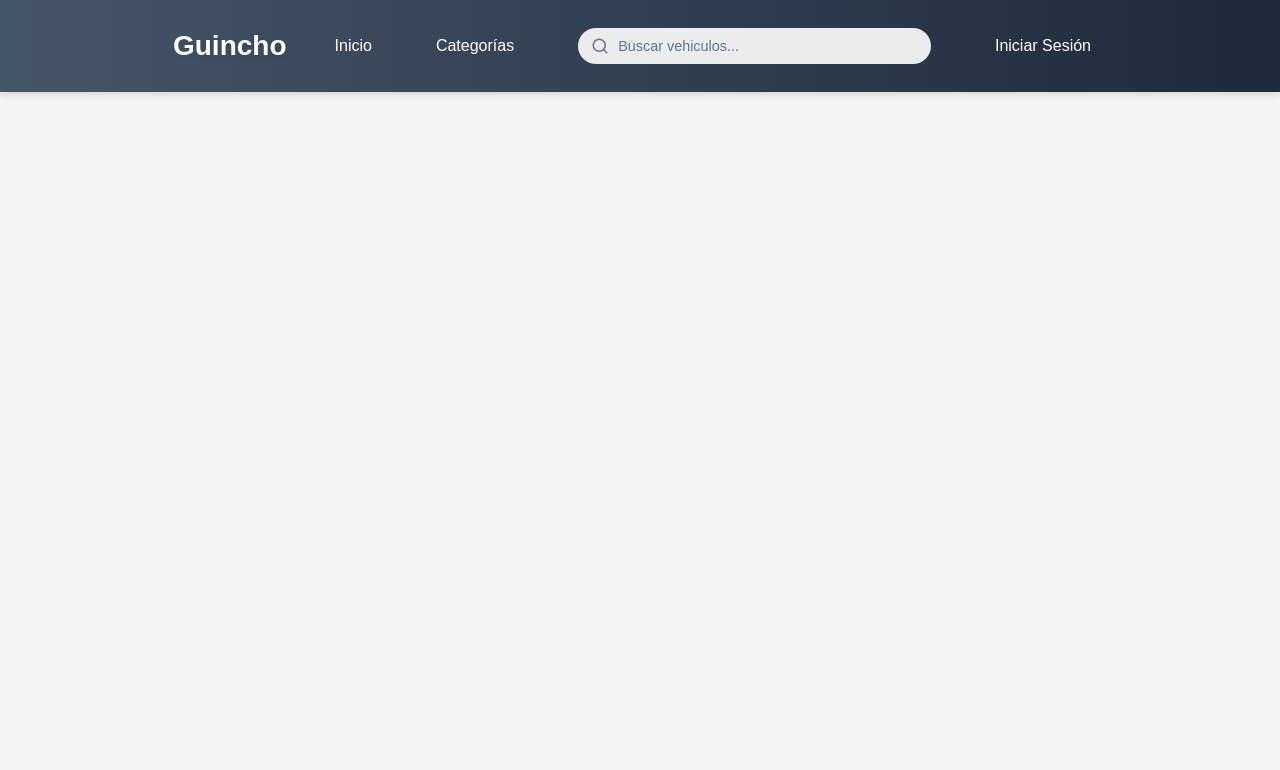
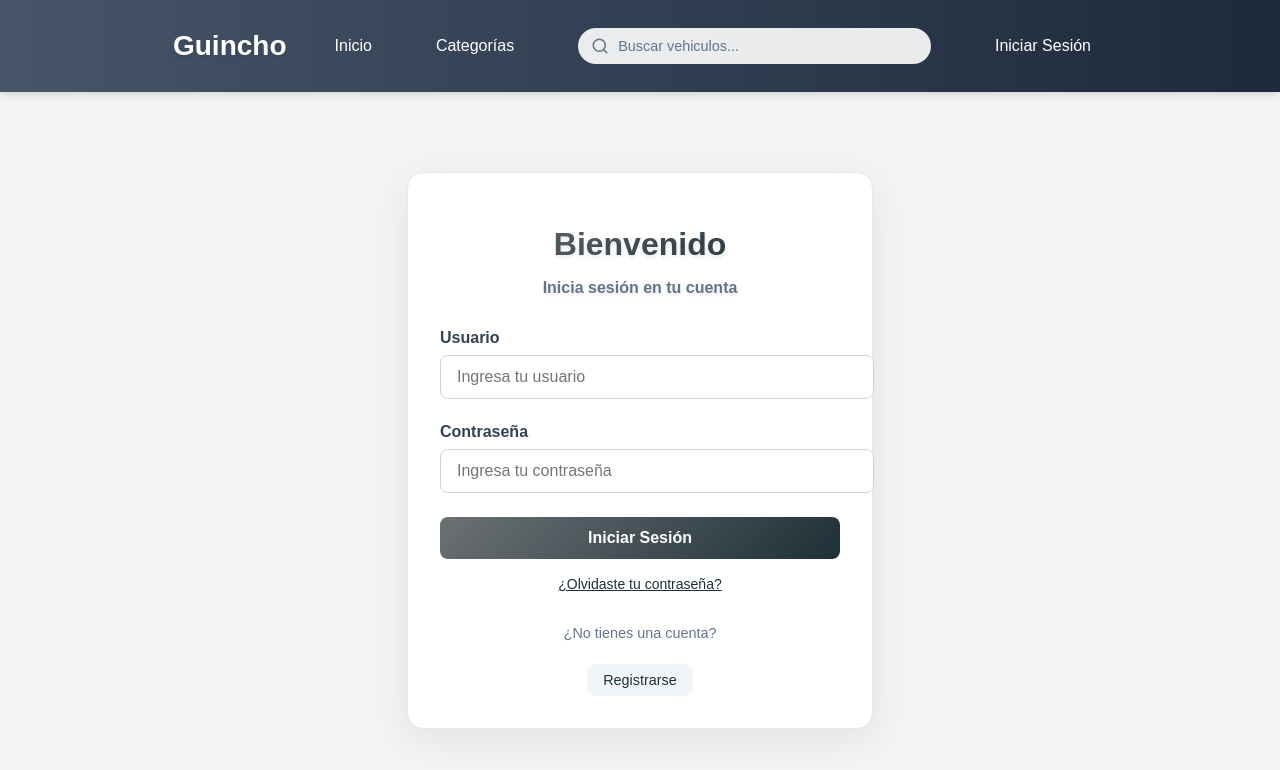
Before and after one commit to tobiasderene/guincho, a React (Create React App) app: page /iniciarsesion in a window 1280 px wide. Shown: the top 770 px of the page. Built offline with nearby package versions, Linux system fonts and the light colour scheme.

Commit message:
primer commit

```diff
--- a/src/App.jsx
+++ b/src/App.jsx
@@ -2,6 +2,7 @@ import { BrowserRouter, Routes, Route } from "react-router-dom";
 import Header from "./components/Header";
 import Home from "./pages/Home.jsx";
 import Category from "./pages/Category.jsx";
+import Login from "./pages/Login.jsx";
 import './styles/styles.css';
 
 function App() {
@@ -11,6 +12,7 @@ function App() {
       <Routes>
         <Route path="/inicio" element={<Home />} />
         <Route path="/categorias" element={<Category />} />
+        <Route path="/iniciarsesion" element={<Login />} />
       </Routes>
     </BrowserRouter>
   );
--- a/src/components/Header.jsx
+++ b/src/components/Header.jsx
@@ -37,7 +37,7 @@ const Header = () => {
           </div>
 
           <nav className="nav-right">
-            <a href="iniciarsesión">Iniciar Sesión</a>
+            <a href="iniciarsesion">Iniciar Sesión</a>
           </nav>
         </div>
       </div>
--- a/src/pages/Login.jsx
+++ b/src/pages/Login.jsx
@@ -1,5 +1,5 @@
 import React, { useState } from 'react';
-import './Login.css';
+import '../styles/Login.css';
 
 const Login = () => {
   const [username, setUsername] = useState('');
--- a/src/styles/Category.css
+++ b/src/styles/Category.css
@@ -133,6 +133,7 @@
   display: grid;
   grid-template-columns: repeat(auto-fit, minmax(260px, 1fr));
   gap: 1.5rem;
+  align-items: start; /* alinea todas las celdas arriba */
 }
 
 .filter-item label {
@@ -149,25 +150,30 @@
 .input-wrapper input,
 .input-wrapper select {
   width: 100%;
-  padding: 0.75rem 1rem;
-  padding-right: 2.5rem;
+  height: 42px; /* altura fija para ambos */
+  padding: 0 2.5rem 0 1rem; /* espacio para iconos */
   border: 1px solid #d1d5db;
   border-radius: 0.5rem;
+  font-size: 14px;
+  line-height: normal;
+  box-sizing: border-box;
 }
 
 .input-wrapper select {
-  appearance: none;
+  appearance: none; /* quita la flecha nativa */
+  padding-right: 2.5rem; /* espacio para ChevronDown */
 }
 
 .clear-btn {
   position: absolute;
-  right: 0.75rem;
+  right: 2rem; /* deja espacio para el dropdown */
   top: 50%;
   transform: translateY(-50%);
   background: none;
   border: none;
   color: #9ca3af;
   cursor: pointer;
+  z-index: 2;
 }
 
 .dropdown-icon {
--- a/src/styles/Login.css
+++ b/src/styles/Login.css
@@ -1,182 +1,119 @@
-* {
-  margin: 0;
-  padding: 0;
-  box-sizing: border-box;
-}
-
-body {
-  font-family: 'Segoe UI', Tahoma, Geneva, Verdana, sans-serif;
-  background: linear-gradient(to right, #475569, #1e293b);
-  min-height: 100vh;
-  display: flex;
-  align-items: center;
-  justify-content: center;
-  padding: 20px;
-}
-
 .login-container {
-  background: rgba(255, 255, 255, 0.95);
-  backdrop-filter: blur(10px);
-  border-radius: 20px;
-  padding: 40px;
-  width: 100%;
   max-width: 400px;
-  box-shadow: 0 20px 40px rgba(0, 0, 0, 0.3);
-  animation: slideIn 0.6s ease-out;
-}
-
-@keyframes slideIn {
-  from {
-    opacity: 0;
-    transform: translateY(30px);
-  }
-  to {
-    opacity: 1;
-    transform: translateY(0);
-  }
-}
-
-.logo {
+  margin: 5rem auto;
+  padding: 2rem;
+  background: white;
+  border-radius: 16px;
+  box-shadow: 0 10px 40px rgba(0, 0, 0, 0.08);
   text-align: center;
-  margin-bottom: 30px;
+  border: 1px solid #e2e8f0;
 }
 
 .logo h1 {
-  background: linear-gradient(to right, #475569, #1e293b);
+  font-size: 2rem;
+  font-weight: 800;
+  background: linear-gradient(135deg, #6c7174, #1e3038);
   -webkit-background-clip: text;
   -webkit-text-fill-color: transparent;
   background-clip: text;
-  font-size: 2.5rem;
-  font-weight: 700;
-  margin-bottom: 10px;
+  margin-bottom: 0.25rem;
 }
 
 .logo p {
+  font-size: 1rem;
   color: #64748b;
-  font-size: 0.95rem;
+  margin-bottom: 2rem;
 }
 
 .form-group {
-  margin-bottom: 20px;
-  transition: transform 0.3s ease;
+  text-align: left;
+  margin-bottom: 1.5rem;
 }
 
 .form-group label {
   display: block;
-  margin-bottom: 8px;
-  color: #374151;
-  font-weight: 500;
-  font-size: 0.9rem;
+  font-weight: 600;
+  color: #334155;
+  margin-bottom: 0.5rem;
 }
 
 .form-group input {
   width: 100%;
-  padding: 12px 16px;
-  border: 2px solid #e5e7eb;
-  border-radius: 12px;
+  padding: 0.75rem 1rem;
+  border-radius: 8px;
+  border: 1px solid #cbd5e1;
   font-size: 1rem;
-  transition: all 0.3s ease;
-  background: #f9fafb;
+  transition: border-color 0.3s;
 }
 
 .form-group input:focus {
   outline: none;
-  border-color: #475569;
-  background: white;
-  box-shadow: 0 0 0 3px rgba(71, 85, 105, 0.1);
-  transform: scale(1.02);
-}
-
-.form-group input:hover {
-  border-color: #9ca3af;
+  border-color: #1e3038;
+  box-shadow: 0 0 0 3px rgba(30, 48, 56, 0.15);
 }
 
 .login-btn {
   width: 100%;
-  background: linear-gradient(to right, #475569, #1e293b);
+  padding: 0.75rem;
+  font-size: 1rem;
+  background: linear-gradient(135deg, #6c7174, #1e3038);
   color: white;
+  font-weight: 600;
   border: none;
-  padding: 14px;
-  border-radius: 12px;
-  font-size: 1.1rem;
-  font-weight: 600;
+  border-radius: 8px;
   cursor: pointer;
-  transition: all 0.3s ease;
-  margin-bottom: 20px;
+  transition: background 0.3s;
 }
 
-.login-btn:hover {
-  transform: translateY(-2px);
-  box-shadow: 0 10px 25px rgba(71, 85, 105, 0.3);
-}
-
-.login-btn:active {
-  transform: translateY(0);
+.login-btn:hover:not(:disabled) {
+  background: linear-gradient(135deg, #556064, #162328);
 }
 
 .login-btn:disabled {
-  opacity: 0.7;
+  background: #cbd5e1;
   cursor: not-allowed;
 }
 
 .form-links {
-  text-align: center;
-  margin-top: 20px;
+  margin-top: 1rem;
 }
 
 .form-links a {
-  color: #475569;
-  text-decoration: none;
-  font-size: 0.9rem;
-  transition: color 0.3s ease;
-  margin: 0 10px;
+  font-size: 0.875rem;
+  color: #1e3038;
+  text-decoration: underline;
+  transition: color 0.2s;
 }
 
 .form-links a:hover {
-  color: #1e293b;
-  text-decoration: underline;
+  color: #334155;
 }
 
 .register-section {
-  background: linear-gradient(135deg, rgba(71, 85, 105, 0.1), rgba(30, 41, 59, 0.1));
-  border-radius: 12px;
-  padding: 20px;
-  margin-top: 25px;
-  text-align: center;
-}
-
-.register-section p {
-  color: #374151;
-  margin-bottom: 15px;
+  margin-top: 2rem;
   font-size: 0.9rem;
+  color: #64748b;
 }
 
 .register-btn {
-  background: transparent;
-  border: 2px solid #475569;
-  color: #475569;
-  padding: 10px 20px;
+  margin-top: 0.5rem;
+  display: inline-block;
+  padding: 0.5rem 1rem;
+  background-color: #f1f5f9;
   border-radius: 8px;
-  font-weight: 600;
-  cursor: pointer;
-  transition: all 0.3s ease;
+  font-weight: 500;
   text-decoration: none;
-  display: inline-block;
+  color: #1e3038;
+  transition: background 0.3s;
 }
 
 .register-btn:hover {
-  background: #475569;
-  color: white;
-  transform: translateY(-1px);
+  background-color: #e2e8f0;
 }
 
 @media (max-width: 480px) {
   .login-container {
-    padding: 30px 20px;
-    margin: 10px;
-  }
-
-  .logo h1 {
-    font-size: 2rem;
+    margin: 2rem 1rem;
+    padding: 1.5rem;
   }
 }
```
